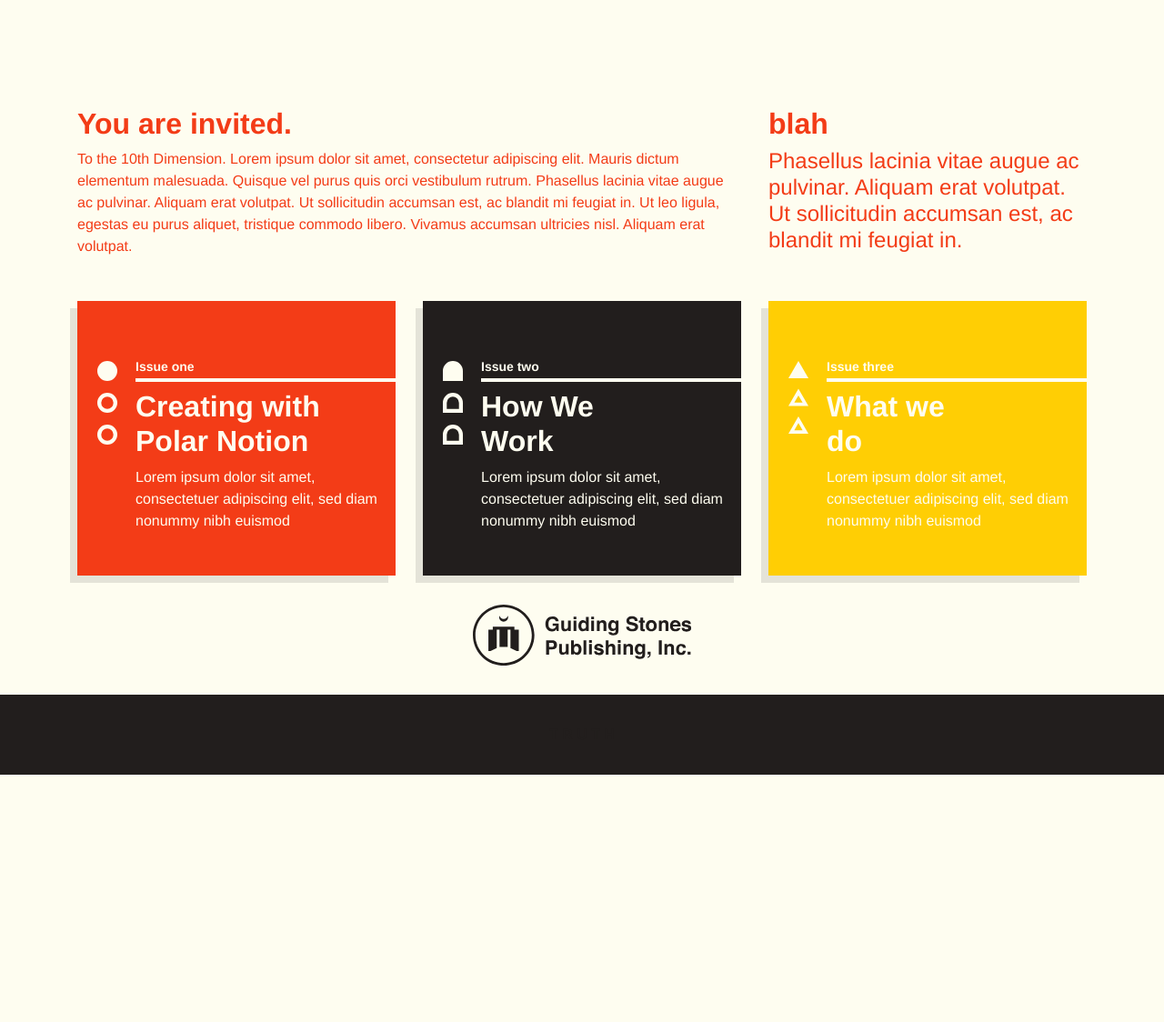
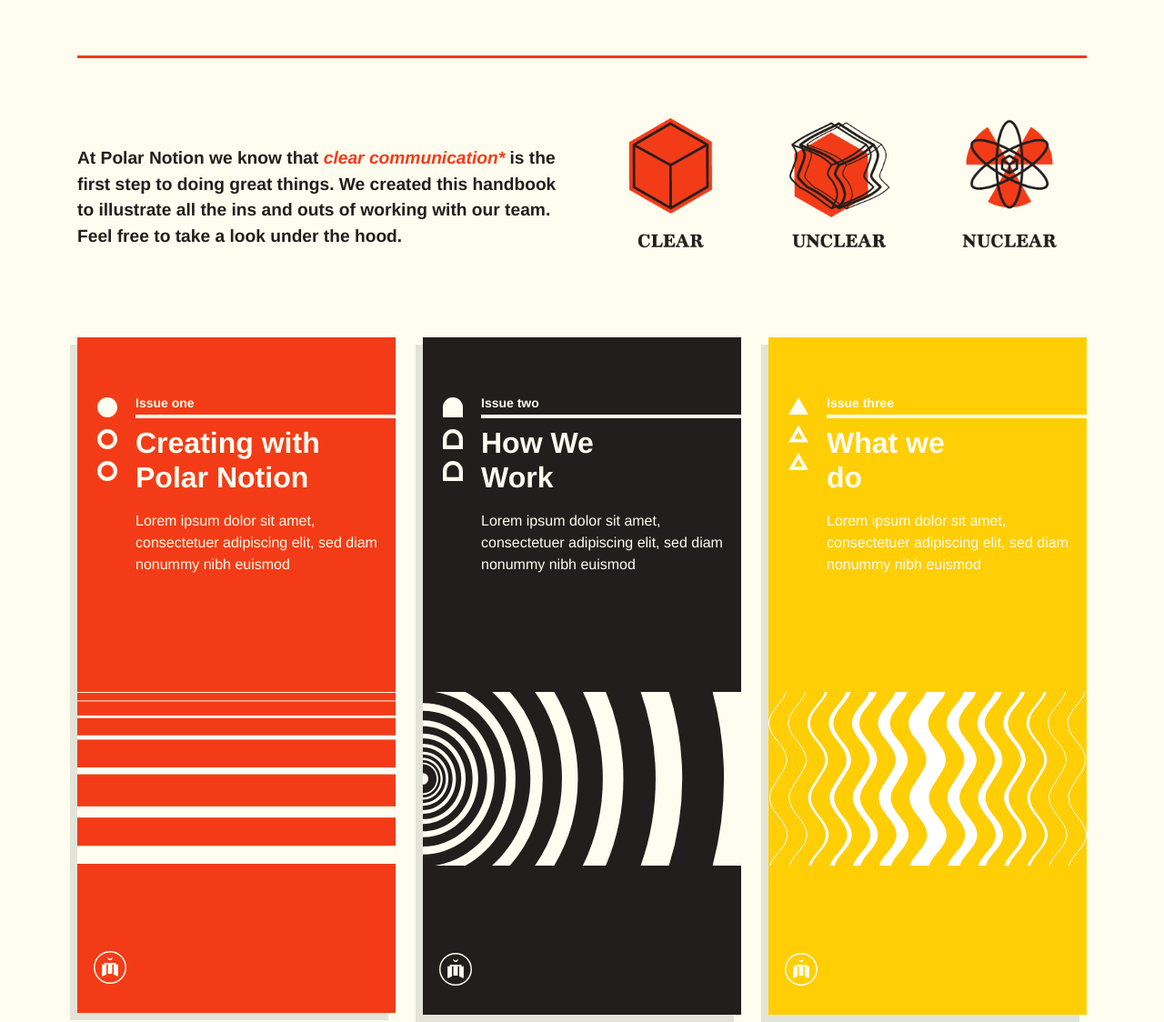
Before and after one commit to GoBoldlyForward/client-handbook, a plain HTML site: page index.html in a window 1280 px wide. Shown: the part 940-2064 px from the top of the page at 91% size. Before the commit the page ends 1792 px from the top, so only its background shows below. Drawn offline with nearby package versions, Linux system fonts and the light colour scheme.

Commit message:
updated images
New images and inspiration section started

```diff
--- a/assets/css/styles.scss
+++ b/assets/css/styles.scss
@@ -46,12 +46,28 @@ svg {
   max-width: 100%;
 }
 
+hr {
+  border-color: $red;
+  border-width: 3px;
+  margin: 4rem 0;
+}
+
 // Typography
+
+p {
+  font-size: 1.2rem;
+  line-height: 1.5;
+}
+
 h1 {
-
+  font-size: 6rem;
+  font-weight: 900;
+  line-height: .85;
+  margin-bottom: 2rem;
 }
 
 h2 {
+  font-size: 2rem;
   font-weight: 900;
 }
 
@@ -87,7 +103,7 @@ h2 {
 }// branding
 
 #header {
-  padding: 120px 0;
+  padding: 120px 0 0;
 
   .headline {
     margin-bottom: 2rem;
@@ -102,6 +118,19 @@ h2 {
 
 } // header
 
+// intro-text
+
+.intro-text {
+  margin-bottom: 4rem;
+  p {
+    padding: 2rem 0;
+    margin-bottom: 0;
+    font-weight: 900;
+  }
+  img {
+    padding: 0 2rem;
+  }
+}//intro-text
 
 // PILLERS
 
@@ -110,7 +139,7 @@ a.piller {
   color: $offwhite !important;
   border-width: 0px;
   border-style: solid;
-  margin: 2rem 0;
+  margin: 0 0 6rem;
   padding-bottom: 2rem;
   -webkit-box-shadow: -8px 8px 0px 0px rgba(0,0,0,0.1);
   -moz-box-shadow: -8px 8px 0px 0px rgba(0,0,0,0.1);
@@ -139,9 +168,11 @@ a.piller {
       background-position: top center;
     }
 
-    h2 {
+    h1 {
       font-size: 32px;
+      line-height: 1.2;
       font-weight: 900;
+      margin-bottom: 1rem;
     }
 
     h3 {
@@ -149,6 +180,10 @@ a.piller {
       font-weight: 900;
       padding-bottom: 4px;
       border-bottom: 4px solid $offwhite;
+    }
+
+    p {
+      font-size: 1rem;
     }
 
   }
@@ -179,8 +214,30 @@ a.piller {
     }
   }
 
+  .piller-graphic {
+    margin: 8rem 0 6rem;
+  }
+
+  .piller-footer {
+    padding-left: 18px;
+
+    img {
+      width: 36px;
+      height: 36px;
+    }
+  }
+
+} // pillers
+
+// inspiration
+.inspiration-header {
+  background: url(../images/svg/baller_animated.svg) right bottom no-repeat;
+  margin-bottom: 8rem;
 }
 
+.inspiration {
+
+}
 
 //footer
 #footer {
@@ -205,4 +262,4 @@ a.piller {
       }
     }
   }
-}
+} // footer
--- a/index.html
+++ b/index.html
@@ -75,62 +75,96 @@
 
 <!-- INTRO TEXT -->
 <div class="container">
-  <div class="row">
+  <hr />
+  <div class="intro-text">
+    <div class="row">
+        <div class="col-lg-6">
+          <p>At Polar Notion we know that <em class="red-text">clear communication*</em> is the first step to doing great things. We created this handbook to illustrate all the ins and outs of working with our team. Feel free to take a look under the hood.</p>
+        </div><!-- / col -->
+        <div class="col-lg-6">
+          <img src="assets/images/nuclear.png" alt="Clear Unclear Nuclear"  />
+        </div><!-- / col -->
 
-      <div class="col-lg-8 red-text">
-        <h2>You are invited.</h2>
-        <p>To the 10th Dimension. Lorem ipsum dolor sit amet, consectetur adipiscing elit. Mauris dictum elementum malesuada. Quisque vel purus quis orci vestibulum rutrum. Phasellus lacinia vitae augue ac pulvinar. Aliquam erat volutpat. Ut sollicitudin accumsan est, ac blandit mi feugiat in. Ut leo ligula, egestas eu purus aliquet, tristique commodo libero. Vivamus accumsan ultricies nisl. Aliquam erat volutpat.</p>
-      </div><!-- / col -->
-      <div class="col-lg-4 red-text">
-        <h2>blah</h2>
-        <h4>Phasellus lacinia vitae augue ac pulvinar. Aliquam erat volutpat. Ut sollicitudin accumsan est, ac blandit mi feugiat in.</h4>
-      </div><!-- / col -->
-
-  </div><!-- /row -->
+    </div><!-- /row -->
+  </div><!-- / intro-text -->
 
   <!-- PILLERS -->
   <div class="row">
     <div class="col-lg-4">
       <a class="piller issue-one">
 
-        <div class="piller-inner">
+        <article class="piller-inner">
           <header>
             <h3>Issue one</h3>
-            <h2>Creating with<br />Polar Notion</h2>
+            <h1>Creating with<br />Polar Notion</h1>
             <p>Lorem ipsum dolor sit amet, consectetuer adipiscing elit, sed diam nonummy nibh euismod </p>
           </header>
-        </div><!--/piller-inner -->
+
+          <div class="piller-graphic">
+            <img src="assets/images/svg/piller-lines.svg" alt=""  />
+          </div>
+
+          <div class="piller-footer">
+            <img src="assets/images/svg/piller-logo.svg" alt="Guidestone Publishing"  />
+          </div>
+        </article><!--/piller-inner -->
 
       </a><!-- issue-one -->
     </div><!-- / col -->
     <div class="col-lg-4">
       <a class="piller issue-two">
 
-        <div class="piller-inner">
+        <article class="piller-inner">
           <header>
             <h3>Issue two</h3>
-            <h2>How We<br />Work</h2>
+            <h1>How We<br />Work</h1>
             <p>Lorem ipsum dolor sit amet, consectetuer adipiscing elit, sed diam nonummy nibh euismod </p>
           </header>
-        </div><!-- piller-inner -->
+
+          <div class="piller-graphic">
+            <img src="assets/images/svg/piller-echo.svg" alt=""  />
+          </div>
+
+          <div class="piller-footer">
+            <img src="assets/images/svg/piller-logo.svg" alt="Guidestone Publishing"  />
+          </div>
+        </article><!-- piller-inner -->
 
       </a><!-- issue-two -->
     </div><!--/ col -->
     <div class="col-lg-4">
       <a class="piller issue-three">
 
-        <div class="piller-inner">
+        <article class="piller-inner">
           <header>
             <h3>Issue three</h3>
-            <h2>What we<br />do</h2>
+            <h1>What we<br />do</h1>
             <p>Lorem ipsum dolor sit amet, consectetuer adipiscing elit, sed diam nonummy nibh euismod </p>
           </header>
-        </div><!--/ piller-inner -->
+
+          <div class="piller-graphic">
+            <img src="assets/images/svg/piller-wave.svg" alt=""  />
+          </div>
+
+          <div class="piller-footer">
+            <img src="assets/images/svg/piller-logo.svg" alt="Guidestone Publishing"  />
+          </div>
+        </article><!--/ piller-inner -->
 
       </a><!-- issue-one -->
     </div><!--/ col -->
   </div><!-- / row -->
 
+  <!-- Stay inspired -->
+  <div class="row">
+    <div class="col">
+      <section class="inspiration-header red-text">
+        <h1>Stay<br />Inspired</h1>
+        <h2>Keep moving forward with<br /> these inspiring images</h2>
+      </section>
+
+    </div><!--/ col -->
+  </div><!-- / row -->
 
 </div><!--/ /container -->
 
```
Also changed, not shown: assets/css/styles.min.css, assets/images/inspiration-1.png (added), assets/images/inspiration-2.png (added), assets/images/inspiration-3.png (added), assets/images/nuclear.png (added), assets/images/svg/baller.svg (added), assets/images/svg/baller_animated.svg (added), assets/images/svg/piller-3-lines.svg (added), assets/images/svg/piller-echo.svg (added), assets/images/svg/piller-lines.svg (added), assets/images/svg/piller-logo.svg (added), assets/images/svg/piller-wave.svg (added), 1 other file.
